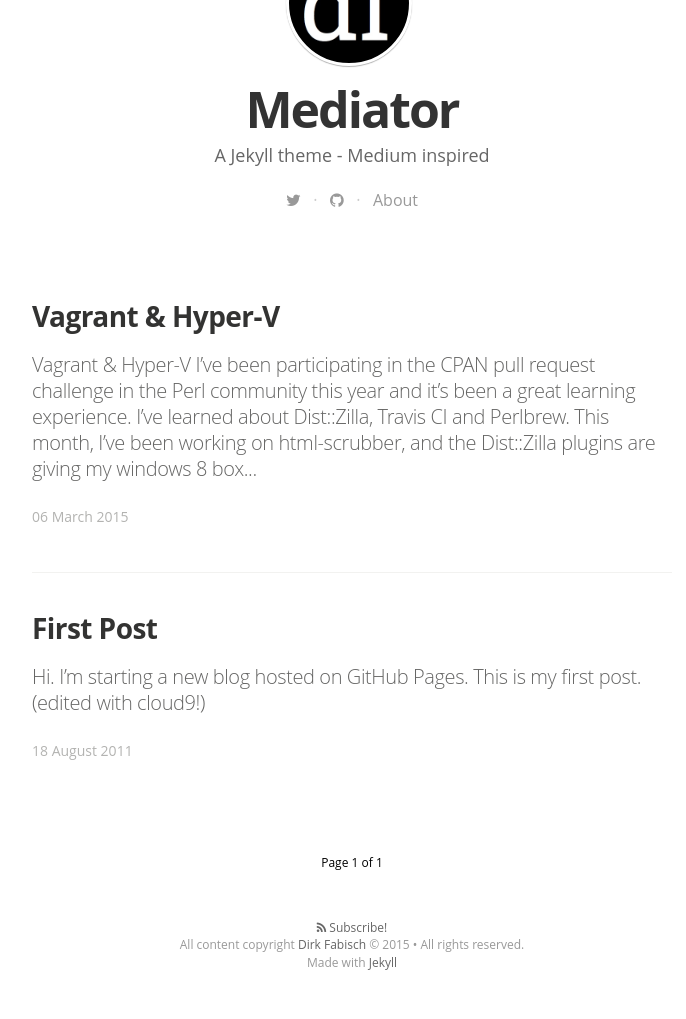
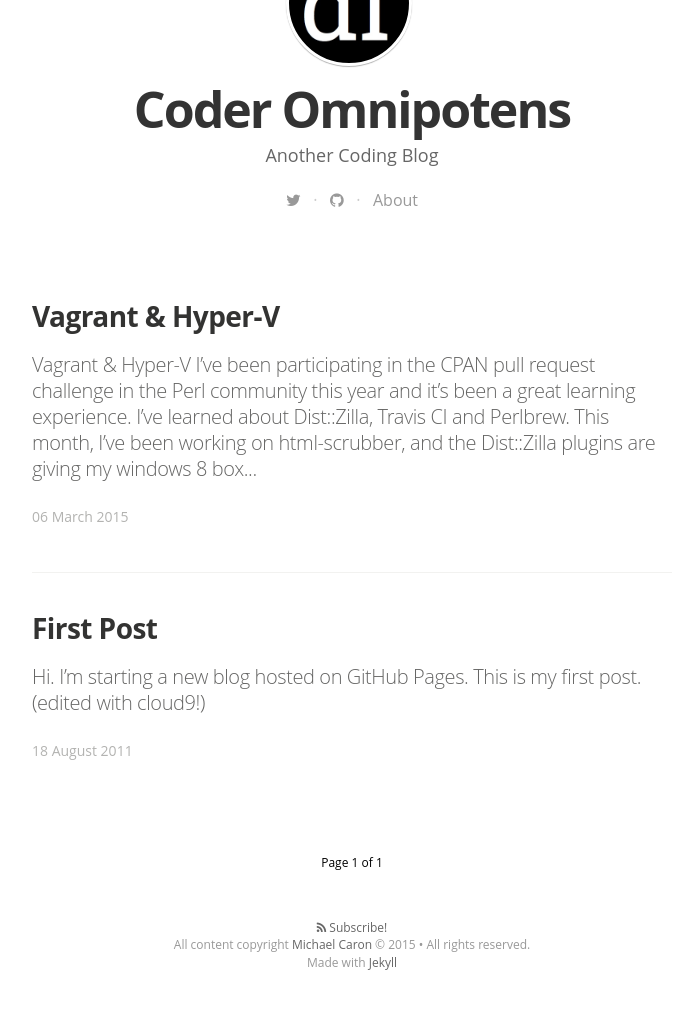
Before and after one commit to mrcaron/mrcaron.github.com, a Jekyll site: the page built from index.html, in a window 1280 px wide. Shown: the part 450-1469 px from the top of the page, without its empty margins (288-974 px from the left). Built offline with Jekyll 4.4.1, drawn with Linux system fonts in a browser that asks for light colours; nearby versions of some CDN libraries; some web fonts are replaced; Markdown is read by kramdown in place of the engine named in the settings; the list of posts is cut into pages by our own code.

Commit message:
updated site metadata

```diff
--- a/_config.yml
+++ b/_config.yml
@@ -3,29 +3,29 @@ markdown: redcarpet
 highlighter: pygments
 
 # Site settings
-title: "Mediator"
+title: "Coder Omnipotens"
 description: > # this means to ignore newlines until "email:"
-   A Jekyll theme - Medium inspired
+   Another Coding Blog
 
-email: a-mail@mail.mail
+email: michaelrcaro.n@gmail.com
 #blog logo
 logo: "/assets/images/df_logo.jpg"
 # blog cover
 cover: "/assets/images/cA4aKEIPQrerBnp1yGHv_IMG_9534-3-2.jpg"
 
-name: 'Dirk Fabisch'
-author: 'Dirk Fabisch'
-author_image: "/assets/images/author.jpg"
+name: 'Michael Caron'
+author: 'Michael Caron'
+author_image: "/assets/images/author.png"
 
 paginate:	5
 
-url: "http://myblog.***.***" # the base hostname & protocol for your site
+url: "http://mrcaron.github.com" # the base hostname & protocol for your site
 baseurl: ""
 
 # social icons and sharing options
 social:
   - icon:	twitter
-    url:	https://twitter.com/dirkfabisch
+    url:	https://twitter.com/coderomnipotens
     desc: Follow me on twitter
     share_url: http://twitter.com/share
     share_title: ?text=
@@ -39,7 +39,7 @@ social:
 #    share_link: "&amp;u="
 
   - icon:	github
-    url:	https://github.com/dirkfabisch
+    url:	https://github.com/mrcaron
     desc:	Fork me on github
     share_url:
     share_title:
```
